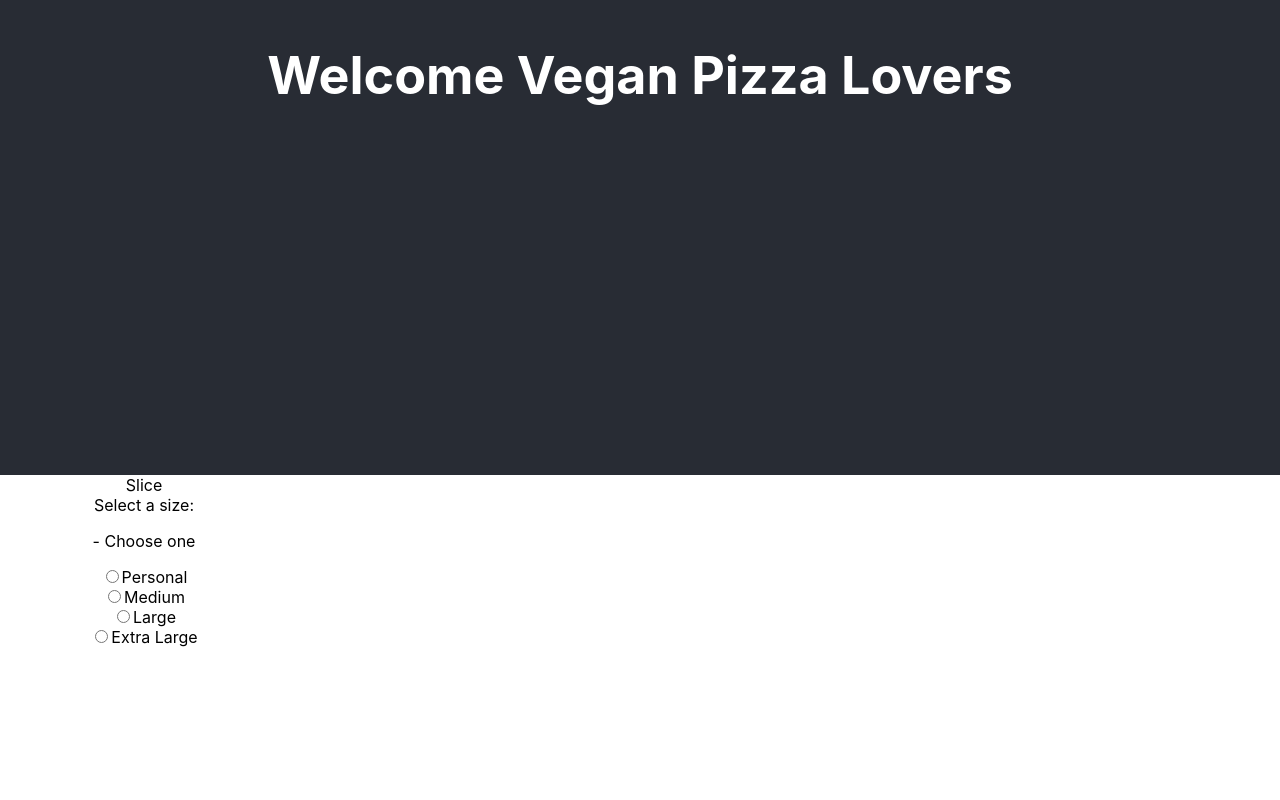
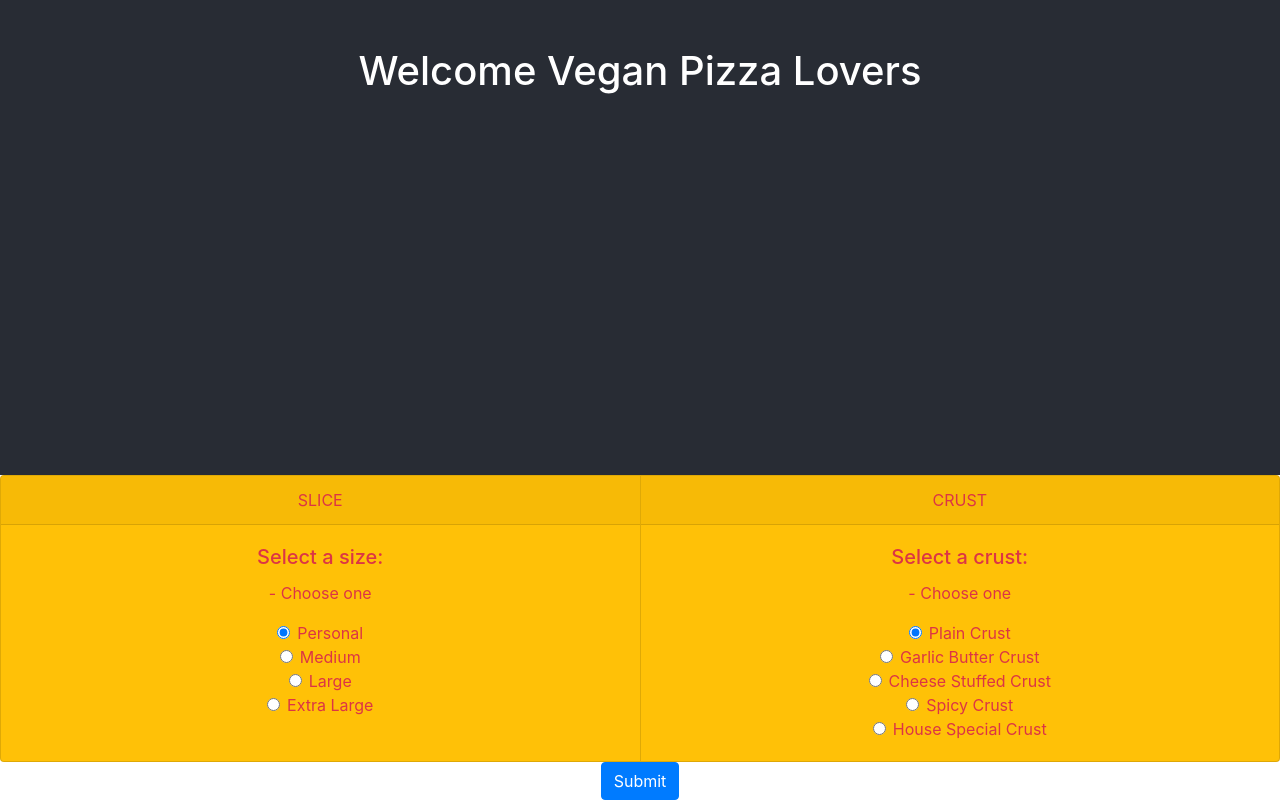
Before and after one commit to cdart1/React-projects, a React (Create React App) app in the folder Pizza App/pizza-app/: page / in a window 1280 px wide. Shown: the part 325-1125 px from the top of the page. Before the commit the page ends 972 px from the top, so only its background shows below. Built offline with nearby package versions, Linux system fonts and the light colour scheme.

Commit message:
Updated form with two card components. Added bootstarp styling. Added logic to render a receipt component. Creatd Receipt component as child component of the From component.

```diff
--- a/Pizza App/pizza-app/src/App.js
+++ b/Pizza App/pizza-app/src/App.js
@@ -1,14 +1,33 @@
-import React from "react";
+import React, {useState} from "react";
 import './App.css';
 import PizzaForm from "./components/Forms";
 
 function App() {
+  // States
+  const [selectedSize, setSelectedSize] = useState("Personal");
+  const [selectedSizeCost, setSelectedSizeCost] = useState(0);
+  const [selectedCrust, setSelectedCrust] = useState("Plain Crust");
+  const [selectedCrustCost, setSelectedCrustCost] = useState(0);
+  const [selectedVeggies, setSelectedVeggies] = useState([]);
+  const [orderPlaced, setOrderPlaced] = useState(false);
+
   return (
     <div className="App">
       <header className="App-header">
         <h1>Welcome Vegan Pizza Lovers</h1>
       </header>
-      <PizzaForm />
+      <PizzaForm
+        selectedSize={selectedSize}
+        setSelectedSize={setSelectedSize}
+        selectedSizeCost={selectedSizeCost}
+        setSelectedSizeCost={setSelectedSizeCost}
+        selectedCrust={selectedCrust}
+        setSelectedCrust={setSelectedCrust}
+        selectedCrustCost={selectedCrustCost}
+        setSelectedCrustCost={setSelectedCrustCost}
+        orderPlaced={orderPlaced}
+        setOrderPlaced={setOrderPlaced}
+      />
     </div>
   );
 }
--- a/Pizza App/pizza-app/src/components/Forms.js
+++ b/Pizza App/pizza-app/src/components/Forms.js
@@ -2,14 +2,67 @@ import React from "react";
 import { Form } from 'react-bootstrap';
 import { CardGroup } from 'react-bootstrap';
 import { Card } from 'react-bootstrap';
+import { Button } from 'react-bootstrap';
+import Receipt from "./Receipt";
 
-const PizzaForm = () => {
+const PizzaForm = ({ selectedSize, setSelectedSize,
+                    selectedSizeCost, setSelectedSizeCost,
+                    selectedCrust, setSelectedCrust,
+                    selectedCrustCost, setSelectedCrustCost,
+                    orderPlaced, setOrderPlaced }) => {
+
+    // Sets selected size state.
+    const selectedSizeHandler = (e) => {
+        setSelectedSize(e.target.value);
+    }
+
+    //   Sets selected crust state.
+    const selectedCrustHandler = (e) => {
+        setSelectedCrust(e.target.value)
+    }
+
+    // set costs of each selected item
+    const getCosts = (e) => {
+        const sizeCosts = {
+            "Personal": 6,
+            "Medium": 10,
+            "Large": 14,
+            "Extra Large": 16,
+          };
+          const crustCosts = {
+            "Plain Crust": 0,
+            "Garlic Butter Crust": 2,
+            "Cheese Stuffed Crust": 3,
+            "Spicy Crust": 1,
+            "House Special Crust": 0,
+        };
+        e.preventDefault();
+        setSelectedSizeCost(sizeCosts[selectedSize])
+        setSelectedCrustCost(crustCosts[selectedCrust])
+        setOrderPlaced(true);
+    };
+
+    let receipt;
+    if (orderPlaced) {
+        receipt = <Receipt
+        selectedSize={selectedSize}
+        selectedSizeCost={selectedSizeCost}
+        selectedCrust={selectedCrust}
+        selectedCrustCost={selectedCrustCost}
+        />
+    }
+
     return (
-        <Form>
+        <div>
+             <Form>
             <CardGroup>
-                <Card border='warning' style={{ width: '18rem' }}>
-                    <Card.Header>Slice</Card.Header>
-                    <Card.Body text='danger'>
+                {/* Size Options */}
+                <Card
+                    bg='warning'
+                    text='danger'
+                >
+                    <Card.Header>SLICE</Card.Header>
+                    <Card.Body>
                         <Card.Title>Select a size:</Card.Title>
                         <Card.Text>- Choose one</Card.Text>
                         {/* Size options radio */}
@@ -17,30 +70,95 @@ const PizzaForm = () => {
                             type="radio"
                             label="Personal"
                             name="size"
-                            value="6"
+                            value="Personal"
+                            checked={selectedSize === "Personal"}
+                            onChange={selectedSizeHandler}
                         />
                         <Form.Check
                             type="radio"
                             label="Medium"
                             name="size"
-                            value="10"
+                            value="Medium"
+                            checked={selectedSize === "Medium"}
+                            onChange={selectedSizeHandler}
                         />
                         <Form.Check
                             type="radio"
                             label="Large"
                             name="size"
-                            value="10"
+                            value="Large"
+                            checked={selectedSize === "Large"}
+                            onChange={selectedSizeHandler}
                         />
                         <Form.Check
                             type="radio"
                             label="Extra Large"
                             name="size"
-                            value="10"
+                            value="Extra Large"
+                            checked={selectedSize === "Extra Large"}
+                            onChange={selectedSizeHandler}
+                        />
+                    </Card.Body>
+                </Card>
+                {/* Crust Options */}
+                <Card
+                    bg='warning'
+                    text='danger'
+                >
+                    <Card.Header>CRUST</Card.Header>
+                    <Card.Body>
+                        <Card.Title>Select a crust:</Card.Title>
+                        <Card.Text>- Choose one</Card.Text>
+                        {/* Size options radio */}
+                        <Form.Check
+                            type="radio"
+                            label="Plain Crust"
+                            name="crust"
+                            value="Plain Crust"
+                            checked={selectedCrust === "Plain Crust"}
+                            onChange={selectedCrustHandler}
+                        />
+                        <Form.Check
+                            type="radio"
+                            label="Garlic Butter Crust"
+                            name="crust"
+                            value="Garlic Butter Crust"
+                            checked={selectedCrust === "Garlic Butter Crust"}
+                            onChange={selectedCrustHandler}
+                        />
+                        <Form.Check
+                            type="radio"
+                            label="Cheese Stuffed Crust"
+                            name="crust"
+                            value="Cheese Stuffed Crust"
+                            checked={selectedCrust === "Cheese Stuffed Crust"}
+                            onChange={selectedCrustHandler}
+                        />
+                        <Form.Check
+                            type="radio"
+                            label="Spicy Crust"
+                            name="crust"
+                            value="Spicy Crust"
+                            checked={selectedCrust === "Spicy Crust"}
+                            onChange={selectedCrustHandler}
+                        />
+                        <Form.Check
+                            type="radio"
+                            label="House Special Crust"
+                            name="crust"
+                            value="House Special Crust"
+                            checked={selectedCrust === "House Special Crust"}
+                            onChange={selectedCrustHandler}
                         />
                     </Card.Body>
                 </Card>
             </CardGroup>
         </Form>
+        <Button type="submit" onClick={getCosts}>Submit</Button>
+        <div>
+            {receipt}
+        </div>
+    </div>
     );
 };
 
--- /dev/null
+++ b/Pizza App/pizza-app/src/components/Receipt.js
@@ -0,0 +1,24 @@
+import React from "react";
+
+const Receipt = ({ selectedSizeCost, selectedSize,
+                    selectedCrust, selectedCrustCost }) => {
+
+
+
+    return (
+        <div className="container" id="receipt-id">
+            <div className="show-order">
+                <h3>You Ordered:</h3>
+                <p>Size: {selectedSize}</p>
+                <p>Crust: {selectedCrust}</p>
+                <p>-----------------------------------------------</p>
+            </div>
+            <div className="total-price">
+                <h3>Total: $ -.00</h3>
+                <p></p>
+            </div>
+        </div>
+    );
+};
+
+export default Receipt;
--- a/Pizza App/pizza-app/src/index.js
+++ b/Pizza App/pizza-app/src/index.js
@@ -3,6 +3,7 @@ import ReactDOM from 'react-dom';
 import './index.css';
 import App from './App';
 import reportWebVitals from './reportWebVitals';
+import 'bootstrap/dist/css/bootstrap.min.css';
 
 ReactDOM.render(
   <React.StrictMode>
```
Also changed, not shown: 1 other file (tests, documents, lock files or other folders).
